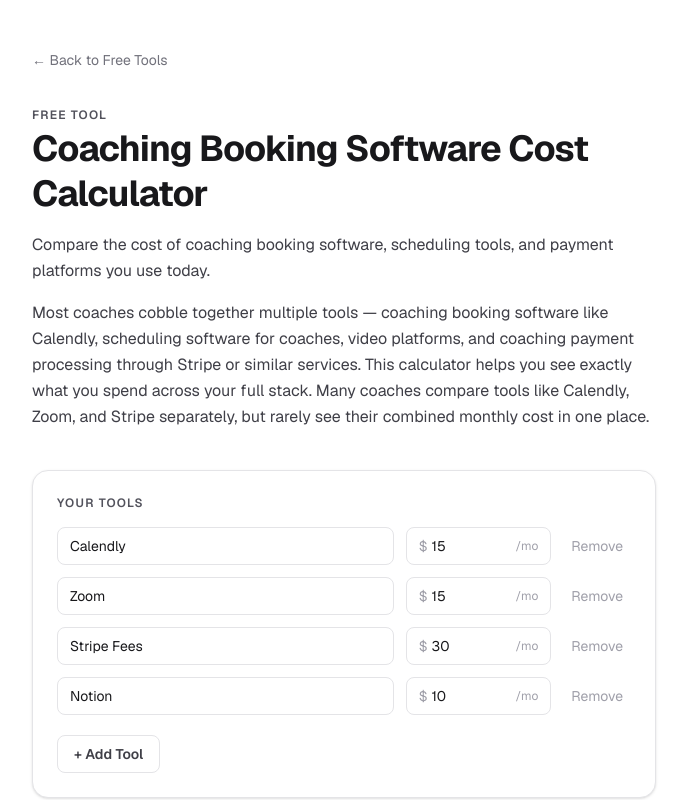
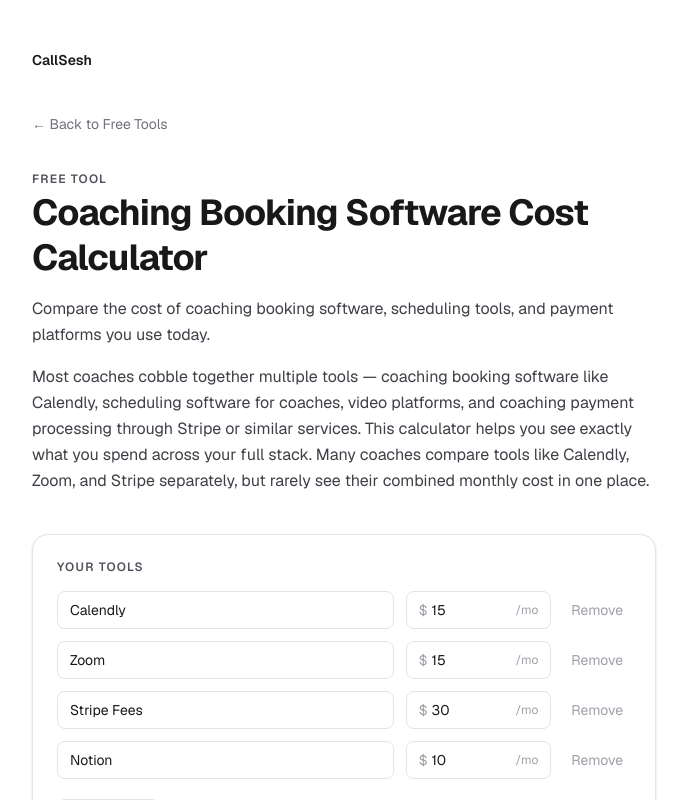
Before and after one commit to riclanderos/callsesh, a Next.js app: page /tools/coach-tool-cost-calculator in a window 1280 px wide. Shown: the top 800 px of the page, without its empty margins (296-983 px from the left). Built offline with nearby package versions, Linux system fonts and the light colour scheme.

Commit message:
ux: add home navigation link to tools pages

```diff
--- a/app/tools/coach-tool-cost-calculator/calculator.tsx
+++ b/app/tools/coach-tool-cost-calculator/calculator.tsx
@@ -41,6 +41,13 @@
   return (
     <div className="min-h-screen bg-white text-zinc-900">
       <div className="max-w-2xl mx-auto px-6 py-12">
+
+        {/* Home nav */}
+        <div className="mb-10">
+          <Link href="/" className="text-sm font-semibold text-zinc-900 hover:text-zinc-700 transition-colors">
+            CallSesh
+          </Link>
+        </div>
 
         {/* Breadcrumb */}
         <Link href="/tools" className="text-sm text-zinc-500 hover:text-zinc-700 transition-colors inline-block mb-8">
--- a/app/tools/page.tsx
+++ b/app/tools/page.tsx
@@ -11,6 +11,12 @@
   return (
     <div className="min-h-screen bg-white text-zinc-900">
       <div className="max-w-2xl mx-auto px-6 py-12">
+
+        <div className="mb-10">
+          <Link href="/" className="text-sm font-semibold text-zinc-900 hover:text-zinc-700 transition-colors">
+            CallSesh
+          </Link>
+        </div>
 
         <div className="mb-10 space-y-4">
           <span className="text-xs font-semibold text-zinc-600 uppercase tracking-widest">Free Tools</span>
```
